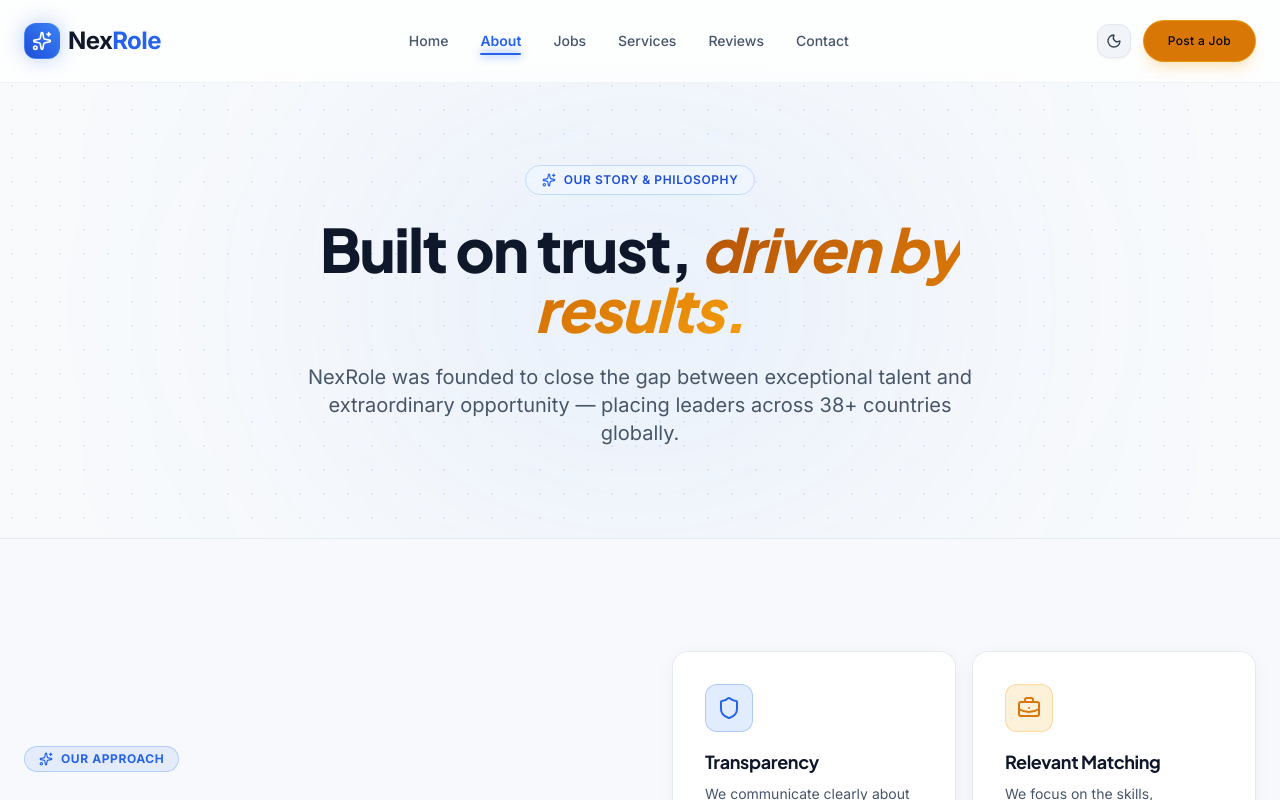
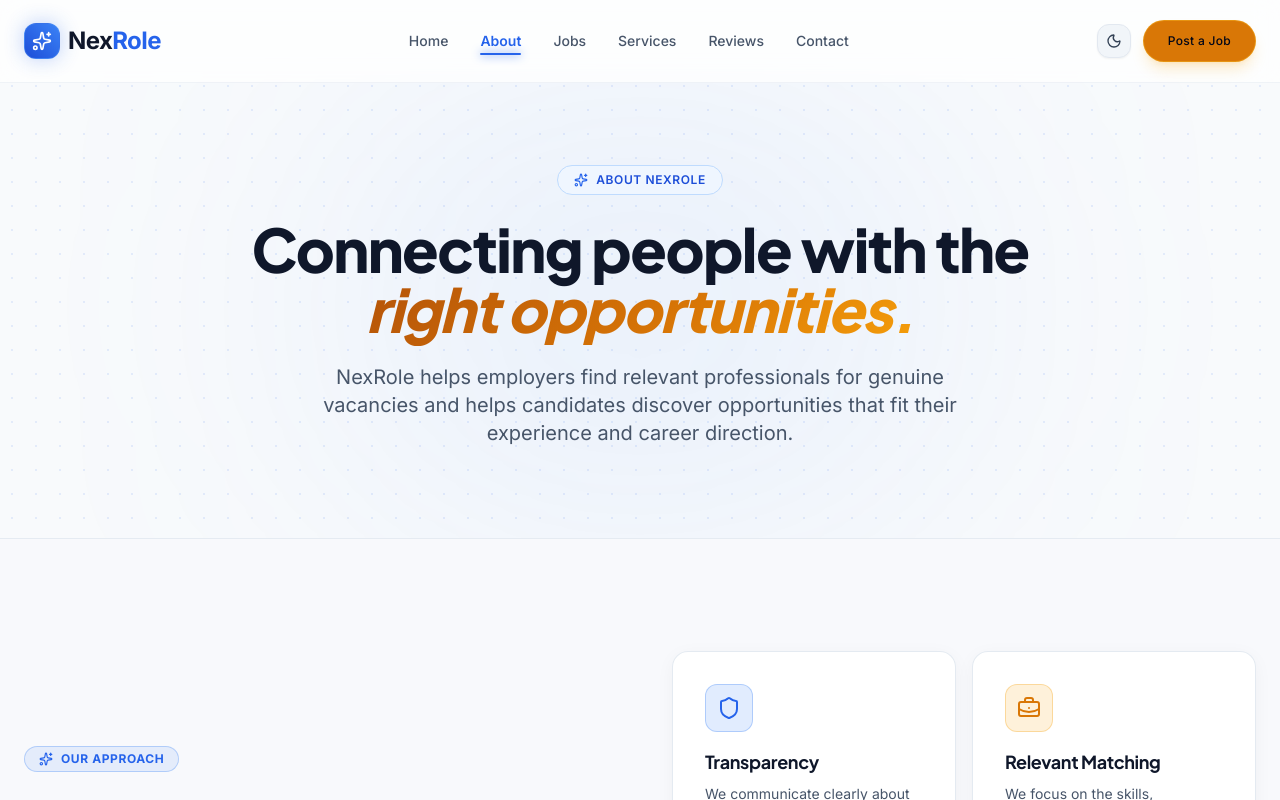
Before and after one commit to OlamilekanAMF/nexrole, a Next.js app: page /about in a window 1280 px wide. Shown: the top 800 px of the page. Built offline with nearby package versions, Linux system fonts and the light colour scheme.

Commit message:
Update About page hero for current recruitment model

```diff
--- a/components/about/AboutHero.tsx
+++ b/components/about/AboutHero.tsx
@@ -8,7 +8,6 @@ import { fadeSlideUp } from "@/lib/motion";
 export function AboutHero() {
   return (
     <section className="relative min-h-[58vh] flex items-center justify-center text-center overflow-hidden py-20">
-      {/* Background Animated Particle Dots & Light Cones */}
       <div className="absolute inset-0 bg-[radial-gradient(#2563EB_1px,transparent_1px)] [background-size:24px_24px] opacity-10 pointer-events-none" />
       <div className="absolute top-1/2 left-1/2 -translate-x-1/2 -translate-y-1/2 w-[600px] h-[350px] bg-blue-500/10 rounded-full blur-[140px] pointer-events-none" />
 
@@ -20,7 +19,7 @@ export function AboutHero() {
           className="inline-flex items-center gap-2 px-4 py-1.5 rounded-full bg-blue-50 dark:bg-blue-500/15 border border-blue-200 dark:border-blue-500/30 text-blue-700 dark:text-blue-400 text-xs font-semibold tracking-wider uppercase"
         >
           <Sparkles className="w-3.5 h-3.5 text-blue-600 dark:text-blue-400" />
-          <span>Our Story & Philosophy</span>
+          <span>About NexRole</span>
         </motion.div>
 
         <motion.h1
@@ -29,7 +28,7 @@ export function AboutHero() {
           animate="visible"
           className="text-4xl sm:text-5xl md:text-6xl font-extrabold text-slate-900 dark:text-white tracking-tight leading-tight"
         >
-          Built on trust, <span className="italic text-gradient-gold">driven by results.</span>
+          Connecting people with the <span className="italic text-gradient-gold">right opportunities.</span>
         </motion.h1>
 
         <motion.p
@@ -39,8 +38,7 @@ export function AboutHero() {
           transition={{ delay: 0.15 }}
           className="text-lg sm:text-xl text-slate-600 dark:text-slate-300 max-w-2xl mx-auto leading-relaxed"
         >
-          NexRole was founded to close the gap between exceptional talent and extraordinary
-          opportunity — placing leaders across 38+ countries globally.
+          NexRole helps employers find relevant professionals for genuine vacancies and helps candidates discover opportunities that fit their experience and career direction.
         </motion.p>
       </div>
     </section>
```
